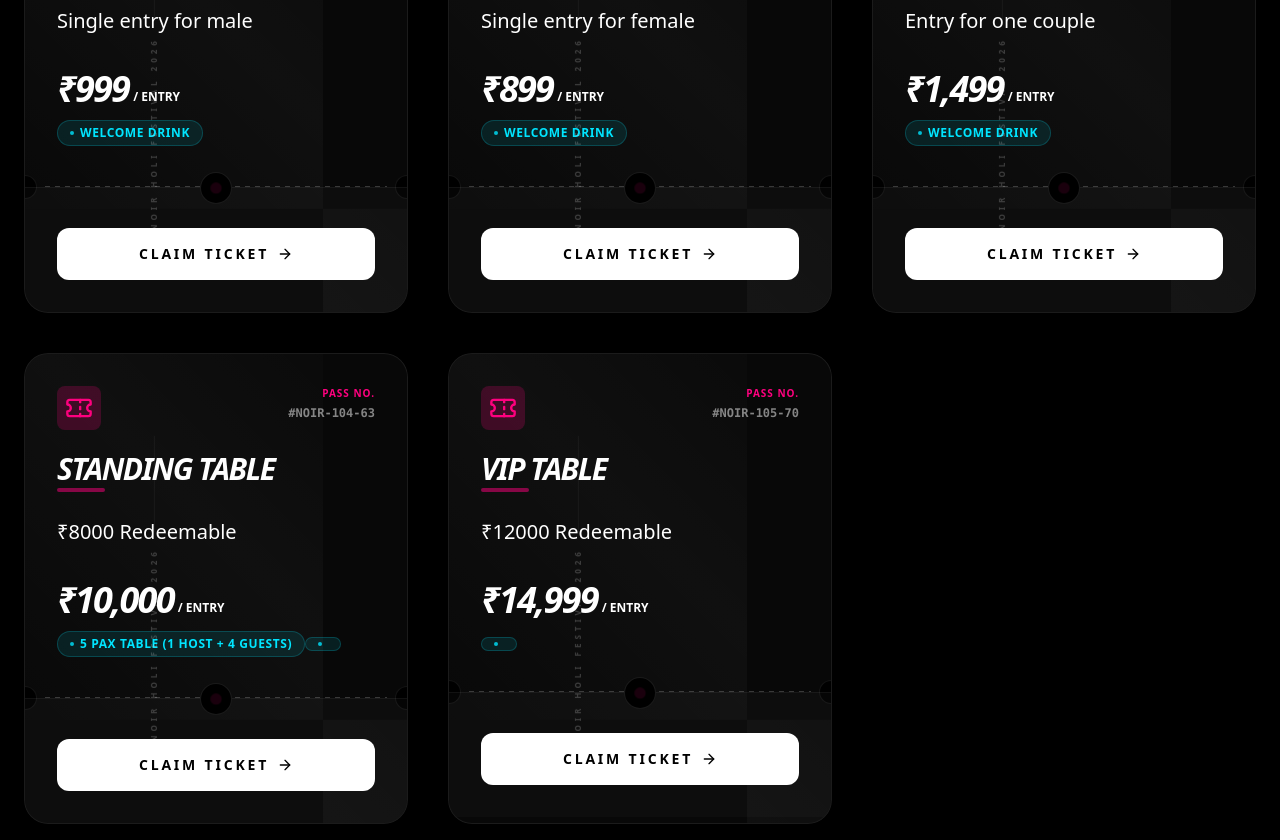
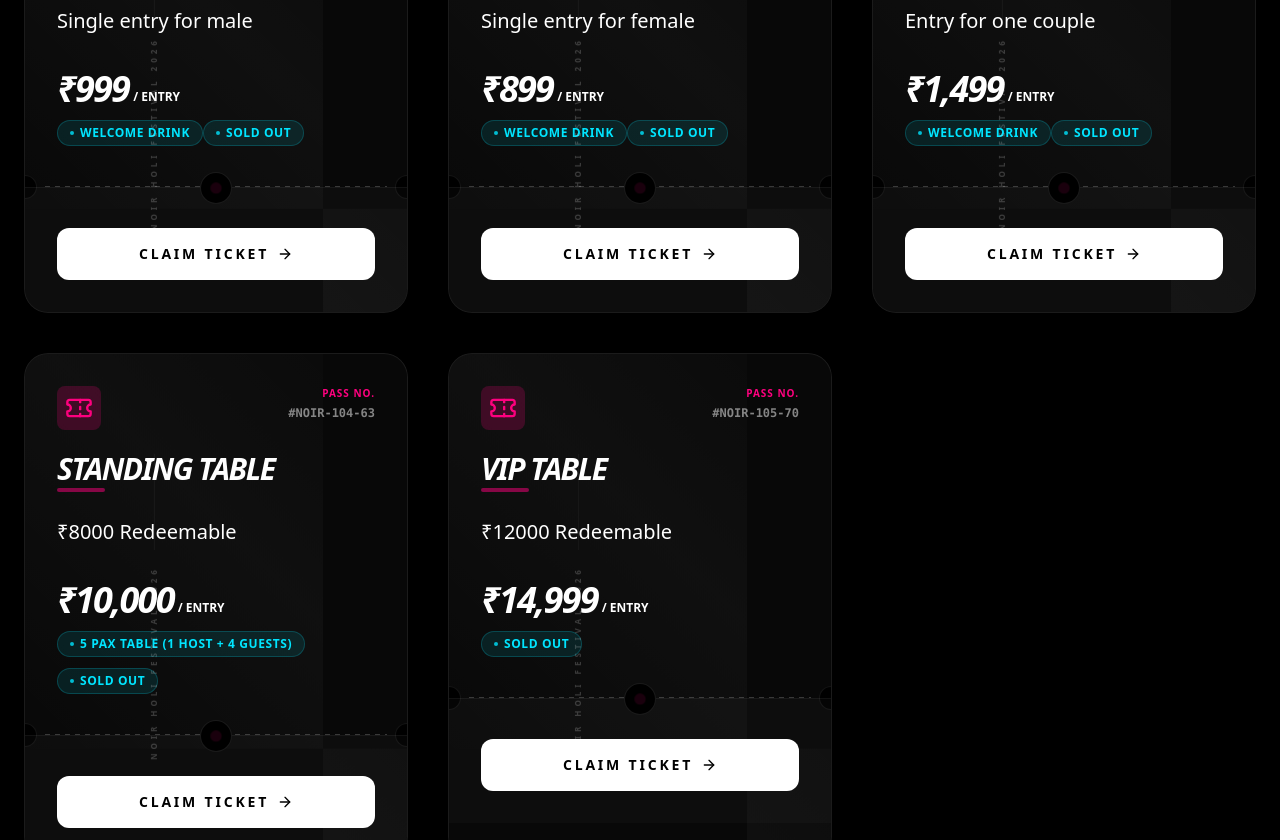
Before and after one commit to JustChargeTechnologies/noirevents, a React (Vite) app in the folder Noir/: page / in a window 1280 px wide. Shown: the part 1820-2660 px from the top of the page. Built offline with nearby package versions, Linux system fonts and the light colour scheme.

Commit message:
feat: Update pricing plans to include Sold Out status for unavailable entries

```diff
--- a/Noir/src/App.tsx
+++ b/Noir/src/App.tsx
@@ -29,11 +29,11 @@ interface PricingPlan {
 }
 
 const pricingData: PricingPlan[] = [
-  { id: 'male-stag', name: 'Male Stag', price: 999, description: 'Single entry for male', extra: 'Welcome Drink' },
-  { id: 'female-stag', name: 'Female Stag', price: 899, description: 'Single entry for female', extra: 'Welcome Drink' },
-  { id: 'couple', name: 'Couple', price: 1499, description: 'Entry for one couple', extra: 'Welcome Drink' },
-  { id: 'standing-table', name: 'Standing Table', price: 10000, description: '₹8000 Redeemable', extra: '5 Pax Table (1 Host + 4 Guests)', extra2: ' ' },
-  { id: 'vip', name: 'VIP Table', price: 14999, description: '₹12000 Redeemable', extra: ' ' },
+  { id: 'male-stag', name: 'Male Stag', price: 999, description: 'Single entry for male', extra: 'Welcome Drink'  ,extra2:"Sold Out" },
+  { id: 'female-stag', name: 'Female Stag', price: 899, description: 'Single entry for female', extra: 'Welcome Drink' ,extra2:"Sold Out"},
+  { id: 'couple', name: 'Couple', price: 1499, description: 'Entry for one couple', extra: 'Welcome Drink' ,extra2:"Sold Out"},
+  { id: 'standing-table', name: 'Standing Table', price: 10000, description: '₹8000 Redeemable', extra: '5 Pax Table (1 Host + 4 Guests)', extra2: ' Sold Out' },
+  { id: 'vip', name: 'VIP Table', price: 14999, description: '₹12000 Redeemable', extra: 'Sold Out ' },
 ]
 
 const App = () => {
```
